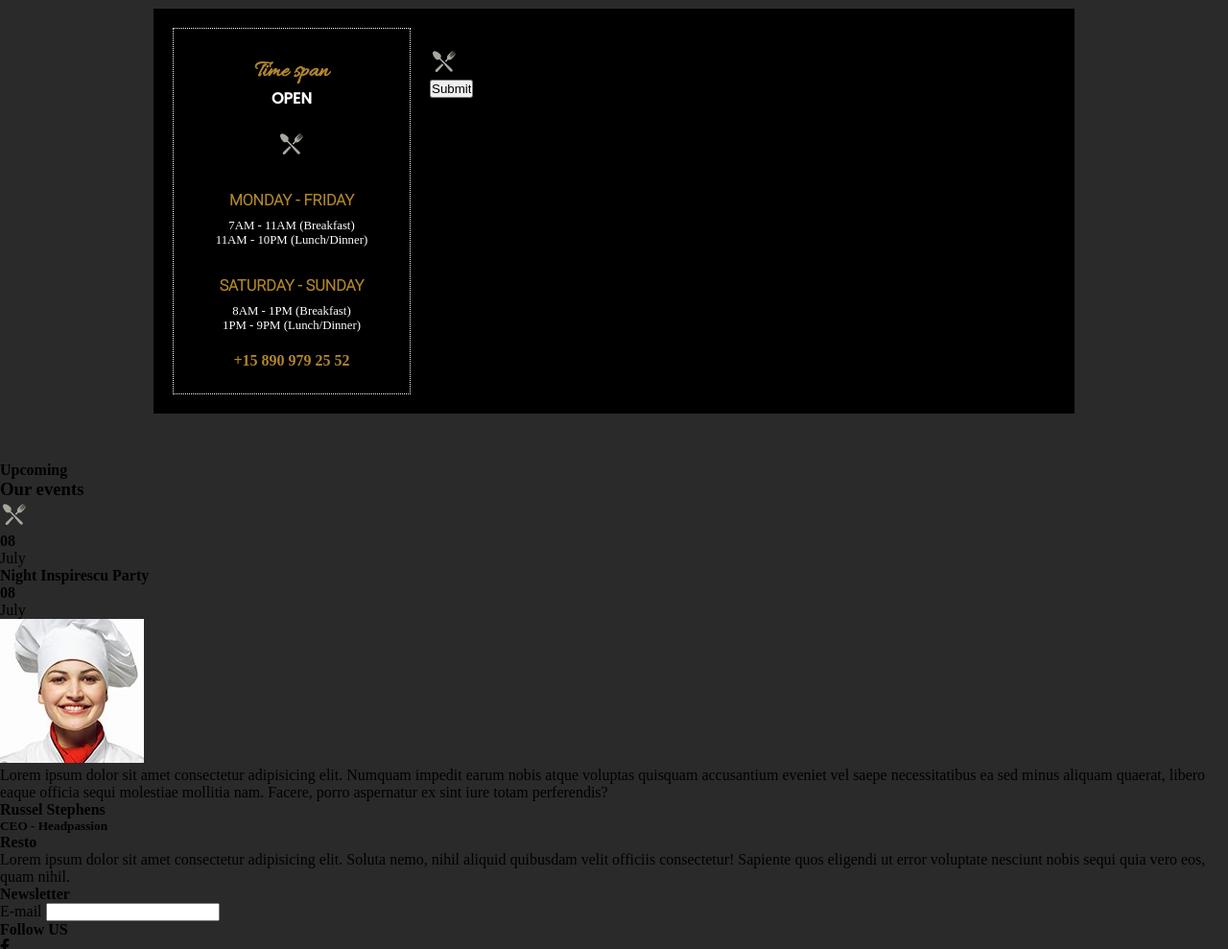
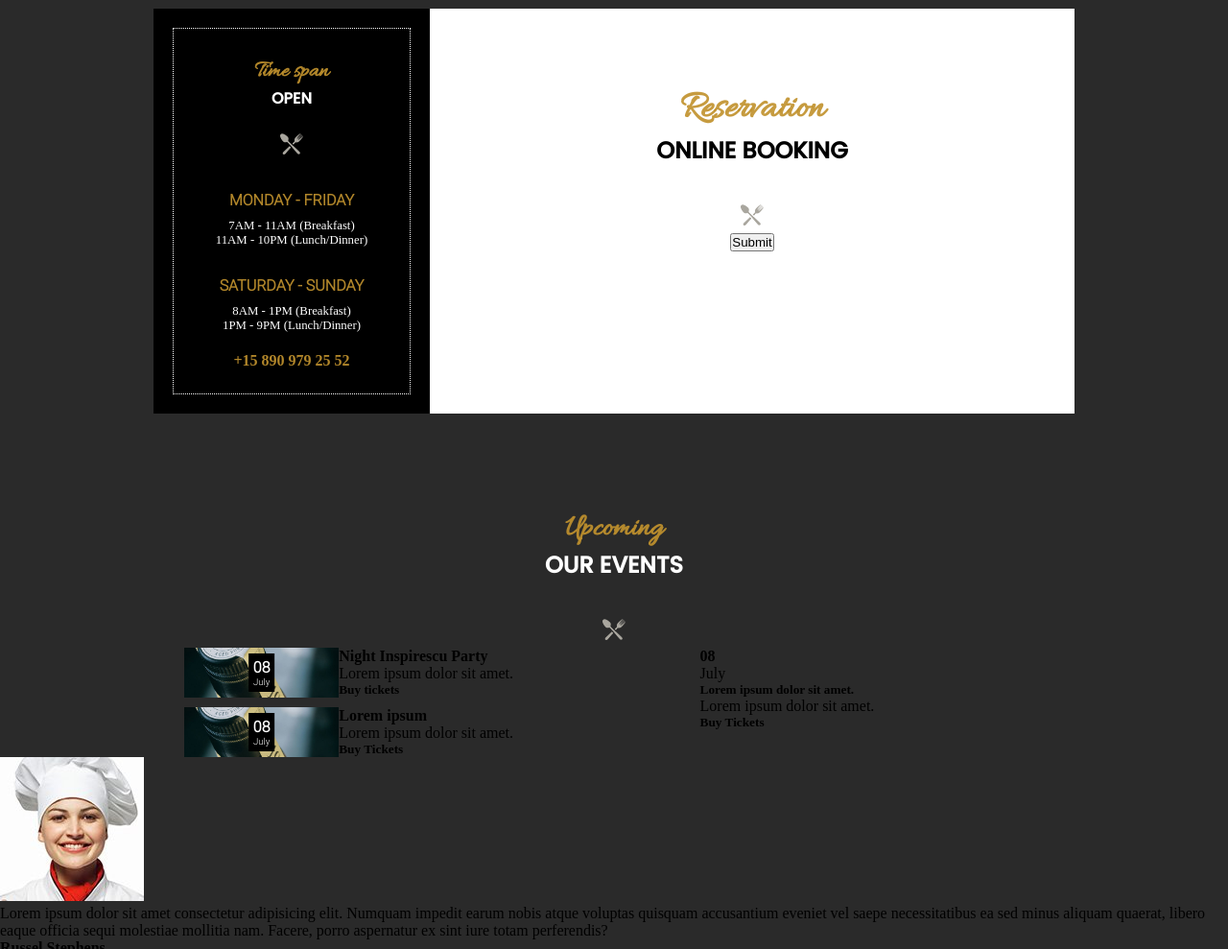
Before and after one commit to ccadran/The-resto, a plain HTML site: page index.html in a window 1280 px wide. Shown: the part 1680-2669 px from the top of the page at 96% size. Drawn offline with Linux system fonts and the light colour scheme.

Commit message:
Events en cours

```diff
--- a/assets/styles/index.scss
+++ b/assets/styles/index.scss
@@ -3,3 +3,4 @@
 @import "./layout/section1";
 @import "./layout/section2";
 @import "./layout/section3";
+@import "./layout/section4";
--- a/assets/styles/layout/_section3.scss
+++ b/assets/styles/layout/_section3.scss
@@ -45,4 +45,23 @@
             color: $orange;
         }
     }
+    .reservations-right {
+        text-align: center;
+        background: $white1;
+        h4 {
+            padding-top: 80px;
+            font-family: $font1;
+            color: $orange;
+            font-size: 2.5rem;
+        }
+        h3 {
+            font-family: $font2;
+            text-transform: uppercase;
+            font-size: 1.5rem;
+            padding-bottom: 35px;
+        }
+        img {
+            height: 30px;
+        }
+    }
 }
--- /dev/null
+++ b/assets/styles/layout/_section4.scss
@@ -0,0 +1,56 @@
+.section4 {
+    .title {
+        text-align: center;
+        h4 {
+            padding-top: 50px;
+            font-family: $font1;
+            color: $orange;
+            font-size: 2rem;
+        }
+        h3 {
+            text-transform: uppercase;
+            font-family: $font2;
+            color: $white1;
+            font-size: 1.5rem;
+            padding-bottom: 35px;
+        }
+    }
+    .events {
+        width: 70%;
+        margin: 0 auto;
+        display: grid;
+        grid-template-columns: 60% 40%;
+        .left-top {
+            margin-bottom: 10px;
+        }
+        .events-left-content {
+            display: grid;
+            grid-template-columns: 30% 70%;
+            .elcl {
+                background: url(/assets/img/event-01.jpg) center/cover;
+                align-items: center;
+                position: relative;
+                .elcl-content {
+                    color: $white1;
+                    position: absolute;
+                    text-align: center;
+                    align-items: center;
+                    top: 50%;
+                    left: 50%;
+                    transform: translate(-50%, -50%);
+                    background: #000;
+                    padding: 5px;
+                    font-family: $font3;
+                    h4 {
+                        font-size: 1rem;
+                    }
+                    p {
+                        font-size: 0.6rem;
+                    }
+                }
+                h4 {
+                }
+            }
+        }
+    }
+}
--- a/index.html
+++ b/index.html
@@ -167,32 +167,52 @@
             </div>
         </div>
         <div class="section4">
+            <div class="title">
                 <h4>Upcoming</h4>
                 <h3>Our events</h3>
                 <img src="./assets/img/ic-plate.png" alt="Icone-de-couverts" />
+            </div>
+
             <div class="events">
                 <div class="events-left">
                     <div class="left-top">
                         <div class="events-left-content">
                             <div class="elcl">
+                                <div class="elcl-content">
                                     <h4>08</h4>
                                     <p>July</p>
                                 </div>
+                            </div>
                             <div class="elcr">
                                 <h4>Night Inspirescu Party</h4>
+                                <p>Lorem ipsum dolor sit amet.</p>
+                                <h5>Buy tickets</h5>
                             </div>
                         </div>
                     </div>
                     <div class="left-bottom">
                         <div class="events-left-content">
                             <div class="elcl">
+                                <div class="elcl-content">
                                     <h4>08</h4>
                                     <p>July</p>
                                 </div>
+                            </div>
                             <div class="elcr">
-                                <h4></h4>
+                                <h4>Lorem ipsum</h4>
+                                <p>Lorem ipsum dolor sit amet.</p>
+                                <h5>Buy Tickets</h5>
                             </div>
                         </div>
+                    </div>
+                </div>
+                <div class="events-right">
+                    <div class="events-right-content">
+                        <h4>08</h4>
+                        <p>July</p>
+                        <h5>Lorem ipsum dolor sit amet.</h5>
+                        <p>Lorem ipsum dolor sit amet.</p>
+                        <h5>Buy Tickets</h5>
                     </div>
                 </div>
             </div>
```
Also changed, not shown: assets/styles/index.css, 1 other file. Lines whose indentation alone changed are shown as unchanged.
